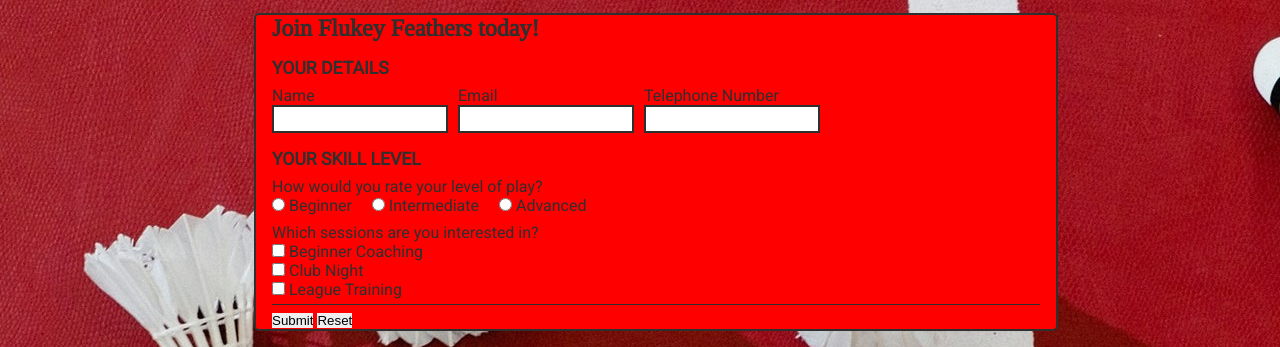
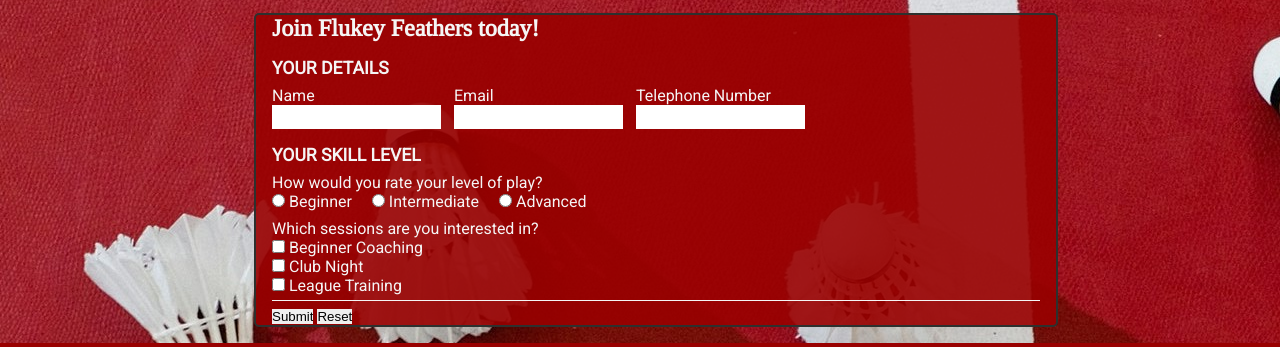
Before and after one commit to lukegibson101/flukey-feathers-badminton, a plain HTML site: page join-us.html in a window 1280 px wide. Shown: the part 651-998 px from the top of the page. Drawn offline with Linux system fonts and the light colour scheme.

Commit message:
set form background and text color

```diff
--- a/assets/css/style.css
+++ b/assets/css/style.css
@@ -278,10 +278,11 @@ hr {
 form {
     max-width:48rem;
     margin: 0 auto;
-    background-color:red;
+    background-color: rgba(153, 0, 0, .9);
     padding: 0 1rem 0 1rem;
     border: 2px solid #2d302e;
     border-radius:5px;
+    color: #f5f5f5;
     }
 
 legend {
@@ -298,7 +299,7 @@ input[type=email],
 input[type=tel] {
     width:90%;
     margin: 0 auto;
-    border: 2px solid #2d302e;
+    border: 2px solid ##f5f5f5;
     height: 1.5rem;
     padding-left: 5px;
 }
```
